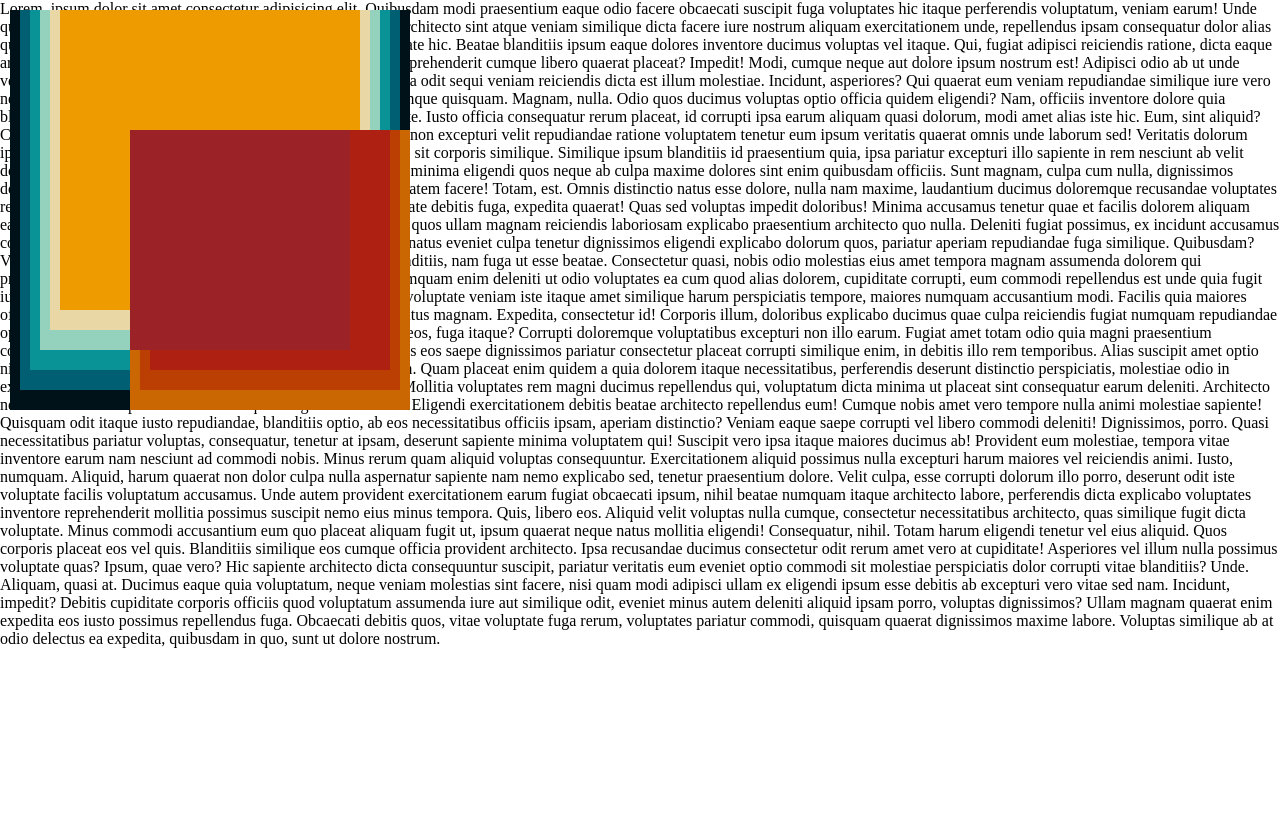
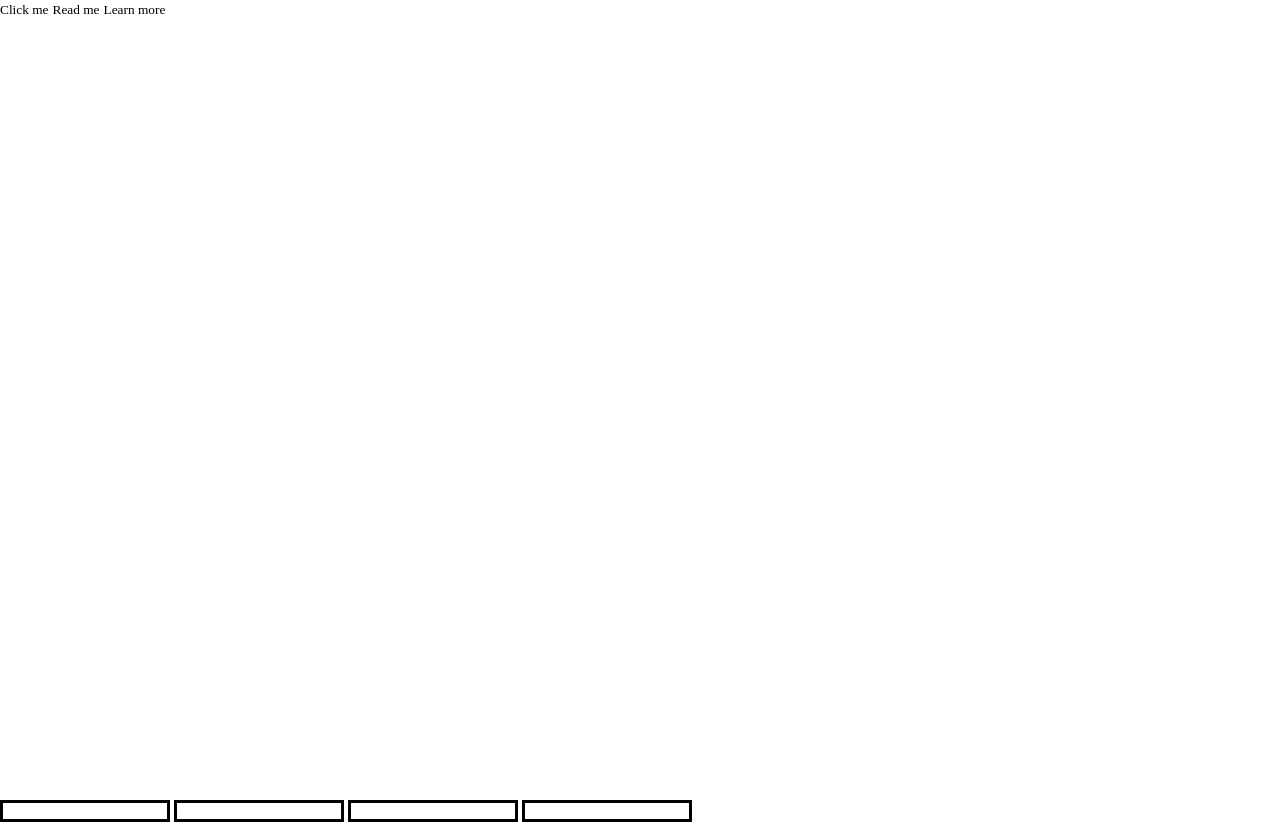
Before and after one commit to kovacsborka/w3-practice, a plain HTML site: page frontend/index.html in a window 1280 px wide. Shown: the top 825 px of the page. Drawn offline with Linux system fonts and the light colour scheme.

Commit message:
practice

```diff
--- a/frontend/index.html
+++ b/frontend/index.html
@@ -8,60 +8,39 @@
 	<link rel="stylesheet" href="style.css">
 </head>
 <body>
-	<p>
-		Lorem, ipsum dolor sit amet consectetur adipisicing elit. Quibusdam modi praesentium eaque odio facere obcaecati suscipit fuga voluptates hic itaque perferendis voluptatum, veniam earum! Unde quaerat ut eveniet. Cupiditate, cumque!
-		Natus velit numquam architecto sint atque veniam similique dicta facere iure nostrum aliquam exercitationem unde, repellendus ipsam consequatur dolor alias quaerat harum nam, sequi ex accusamus ipsa. Deserunt, cupiditate hic.
-		Beatae blanditiis ipsum eaque dolores inventore ducimus voluptas vel itaque. Qui, fugiat adipisci reiciendis ratione, dicta eaque architecto dolorum quis, facere aspernatur distinctio. Suscipit reprehenderit cumque libero quaerat placeat? Impedit!
-		Modi, cumque neque aut dolore ipsum nostrum est! Adipisci odio ab ut unde veritatis vitae sed sunt velit, debitis consectetur, provident officia odit sequi veniam reiciendis dicta est illum molestiae.
-		Incidunt, asperiores? Qui quaerat eum veniam repudiandae similique iure vero nemo velit harum laborum quam, repellendus quidem, quia, cumque quisquam. Magnam, nulla. Odio quos ducimus voluptas optio officia quidem eligendi?
-		Nam, officiis inventore dolore quia blanditiis beatae aliquam expedita ipsa optio quisquam cupiditate. Iusto officia consequatur rerum placeat, id corrupti ipsa earum aliquam quasi dolorum, modi amet alias iste hic.
-		Eum, sint aliquid? Consequatur, labore ipsam, magnam provident odio atque enim non excepturi velit repudiandae ratione voluptatem tenetur eum ipsum veritatis quaerat omnis unde laborum sed! Veritatis dolorum ipsam libero?
-		Ipsam, adipisci eveniet. Perferendis quo eos atque sit corporis similique. Similique ipsum blanditiis id praesentium quia, ipsa pariatur excepturi illo sapiente in rem nesciunt ab velit dolores enim saepe vitae.
-		Odio, quidem delectus? Ex excepturi, minima eligendi quos neque ab culpa maxime dolores sint enim quibusdam officiis. Sunt magnam, culpa cum nulla, dignissimos dolore, eaque ab quia similique tempora sapiente.
-		Ipsam, voluptatem facere! Totam, est. Omnis distinctio natus esse dolore, nulla nam maxime, laudantium ducimus doloremque recusandae voluptates repellat praesentium cumque? Eos mollitia modi suscipit voluptate debitis fuga, expedita quaerat!
-		Quas sed voluptas impedit doloribus! Minima accusamus tenetur quae et facilis dolorem aliquam eaque, recusandae adipisci inventore autem pariatur laudantium quos ullam magnam reiciendis laboriosam explicabo praesentium architecto quo nulla.
-		Deleniti fugiat possimus, ex incidunt accusamus consequuntur aut? At consequatur sapiente eos quae nulla vitae natus eveniet culpa tenetur dignissimos eligendi explicabo dolorum quos, pariatur aperiam repudiandae fuga similique. Quibusdam?
-		Velit id voluptas temporibus perspiciatis cum quam dolores blanditiis, nam fuga ut esse beatae. Consectetur quasi, nobis odio molestias eius amet tempora magnam assumenda dolorem qui praesentium dolorum error ipsum?
-		Veritatis, nisi reiciendis! Numquam enim deleniti ut odio voluptates ea cum quod alias dolorem, cupiditate corrupti, eum commodi repellendus est unde quia fugit iure quasi, omnis eaque ullam voluptatibus harum.
-		Voluptatum voluptate veniam iste itaque amet similique harum perspiciatis tempore, maiores numquam accusantium modi. Facilis quia maiores officiis autem ipsam esse cupiditate enim laborum quisquam, natus magnam. Expedita, consectetur id!
-		Corporis illum, doloribus explicabo ducimus quae culpa reiciendis fugiat numquam repudiandae optio quas atque magnam accusamus non ratione alias veritatis eos, fuga itaque? Corrupti doloremque voluptatibus excepturi non illo earum.
-		Fugiat amet totam odio quia magni praesentium consequuntur. Et a iure quasi ullam doloremque voluptatem quos eos saepe dignissimos pariatur consectetur placeat corrupti similique enim, in debitis illo rem temporibus.
-		Alias suscipit amet optio nisi officia quasi laboriosam sapiente quos delectus accusantium. Quam placeat enim quidem a quia dolorem itaque necessitatibus, perferendis deserunt distinctio perspiciatis, molestiae odio in explicabo similique?
-		Accusamus voluptate ipsum expedita sit. Mollitia voluptates rem magni ducimus repellendus qui, voluptatum dicta minima ut placeat sint consequatur earum deleniti. Architecto nesciunt laborum sapiente est nostrum quasi fugiat laudantium?
-		Eligendi exercitationem debitis beatae architecto repellendus eum! Cumque nobis amet vero tempore nulla animi molestiae sapiente! Quisquam odit itaque iusto repudiandae, blanditiis optio, ab eos necessitatibus officiis ipsam, aperiam distinctio?
-		Veniam eaque saepe corrupti vel libero commodi deleniti! Dignissimos, porro. Quasi necessitatibus pariatur voluptas, consequatur, tenetur at ipsam, deserunt sapiente minima voluptatem qui! Suscipit vero ipsa itaque maiores ducimus ab!
-		Provident eum molestiae, tempora vitae inventore earum nam nesciunt ad commodi nobis. Minus rerum quam aliquid voluptas consequuntur. Exercitationem aliquid possimus nulla excepturi harum maiores vel reiciendis animi. Iusto, numquam.
-		Aliquid, harum quaerat non dolor culpa nulla aspernatur sapiente nam nemo explicabo sed, tenetur praesentium dolore. Velit culpa, esse corrupti dolorum illo porro, deserunt odit iste voluptate facilis voluptatum accusamus.
-		Unde autem provident exercitationem earum fugiat obcaecati ipsum, nihil beatae numquam itaque architecto labore, perferendis dicta explicabo voluptates inventore reprehenderit mollitia possimus suscipit nemo eius minus tempora. Quis, libero eos.
-		Aliquid velit voluptas nulla cumque, consectetur necessitatibus architecto, quas similique fugit dicta voluptate. Minus commodi accusantium eum quo placeat aliquam fugit ut, ipsum quaerat neque natus mollitia eligendi! Consequatur, nihil.
-		Totam harum eligendi tenetur vel eius aliquid. Quos corporis placeat eos vel quis. Blanditiis similique eos cumque officia provident architecto. Ipsa recusandae ducimus consectetur odit rerum amet vero at cupiditate!
-		Asperiores vel illum nulla possimus voluptate quas? Ipsum, quae vero? Hic sapiente architecto dicta consequuntur suscipit, pariatur veritatis eum eveniet optio commodi sit molestiae perspiciatis dolor corrupti vitae blanditiis? Unde.
-		Aliquam, quasi at. Ducimus eaque quia voluptatum, neque veniam molestias sint facere, nisi quam modi adipisci ullam ex eligendi ipsum esse debitis ab excepturi vero vitae sed nam. Incidunt, impedit?
-		Debitis cupiditate corporis officiis quod voluptatum assumenda iure aut similique odit, eveniet minus autem deleniti aliquid ipsam porro, voluptas dignissimos? Ullam magnam quaerat enim expedita eos iusto possimus repellendus fuga.
-		Obcaecati debitis quos, vitae voluptate fuga rerum, voluptates pariatur commodi, quisquam quaerat dignissimos maxime labore. Voluptas similique ab at odio delectus ea expedita, quibusdam in quo, sunt ut dolore nostrum.
-	</p>
-	<div id="cube1">
-		<div id="cube2">
-			<div id="cube3">
-				<div id="cube4">
-					<div id="cube5">
-						<div id="cube6">
-							<div id="cube7">
-								<div	 id="cube8">
-									<div id="cube9">
-										<div id="cube10"></div>
-									</div>
-								</dive>
-							</div>
-						</div>
-					</div>
-				</div>
-			</div>
-		</div>
-	</div>
-	<section><button>click me</button></section>
-	<section><button>click me</button></section>
-	<section><button>click me</button></section>
+	<section>
+		<button>Click me</button>
+		<button>Read me</button>
+		<button>Learn more</button>
+	</section>
+	<section>
+		<form action="">
+			<input class="input" type="text" name="" id="">
+			<input class="input" type="text" name="" id="">
+			<input class="input" type="text" name="" id="">
+			<input class="input" type="text" name="" id="">
+		</form>
+	</section>
+	<section class="background-holder">
+		<p>Lorem ipsum, dolor sit amet consectetur adipisicing elit. Repellat accusantium, asperiores impedit provident quam itaque laboriosam corporis aliquid, rerum quibusdam pariatur! Sapiente, eligendi. Totam odio dolore veritatis alias impedit ad!
+		Similique provident laboriosam rerum, facilis totam iste ducimus voluptatibus veniam cum! Consectetur id laboriosam labore incidunt perspiciatis iusto nobis neque cupiditate, ratione quidem, ex assumenda! Eaque amet nesciunt nisi delectus.
+		Nesciunt numquam voluptas maxime dolor quibusdam. Fugiat enim corrupti omnis voluptas eius ipsam et. Debitis, consectetur dignissimos? Beatae ducimus cumque, dolores maiores eum laudantium porro ut amet corrupti at quasi?
+		Quam, veniam corrupti a voluptatibus minus dolore animi amet deleniti odio voluptates repudiandae repellendus aliquid illum repellat deserunt tempore consequatur blanditiis mollitia reprehenderit doloribus numquam minima officiis. Veritatis, nostrum aliquid.
+		Dolorem a asperiores, libero eaque magnam quia fuga nesciunt nostrum sunt architecto sapiente iste quaerat modi veritatis. Cupiditate, minima! Suscipit, sequi dicta totam ratione at cum tempore dolor labore quasi?
+		Explicabo itaque delectus asperiores possimus omnis soluta, quo animi expedita reiciendis, placeat atque maiores culpa corrupti tempora repellendus pariatur facilis quaerat accusantium voluptates iste minus. Saepe eius obcaecati id fugiat.
+		Odio, ut sapiente? Expedita quae animi fugit numquam, odio assumenda ullam iure accusamus, ipsam ea rerum praesentium sunt veritatis cupiditate. Vero animi consequatur veniam, facere sint voluptatum fuga corporis harum.
+		Rem maxime, labore dolor facilis voluptatem temporibus vel. Eum modi esse est, fugiat sed, totam quas debitis officia repellat magni tempore quibusdam libero deleniti. Non doloribus porro at minima accusamus?
+		Officia fugiat nam, expedita, excepturi sit quidem, quod amet minus omnis aut explicabo eveniet esse cumque maiores alias sunt odit debitis corrupti quo in distinctio? Dolorem incidunt enim nulla culpa!
+		Eum dicta vitae, repellat ad architecto sed quibusdam ipsum maxime animi quasi ea, tenetur error voluptatum! Maxime dolorum quis atque dicta similique iure a non quidem, impedit culpa, neque aliquid?</p>
+	</section>
+	<section class="image-holder">
+		<img src="bringa.jpg" alt="">
+		<p>Lorem ipsum dolor sit amet consectetur, adipisicing elit. Voluptates quam neque voluptatibus nesciunt voluptatum consequuntur nulla suscipit iure ducimus, perferendis numquam labore possimus, cum quidem iste rem impedit ea ad.
+		Reprehenderit illum voluptatum mollitia ad impedit! Dolore facilis porro doloremque voluptatum, quis architecto eaque earum ab deserunt inventore aliquam, temporibus qui eveniet fugit iusto delectus adipisci est labore quae itaque.
+		Recusandae perferendis aperiam corporis illum amet, harum, ducimus placeat eos repellendus libero, sint nam ipsam soluta eligendi tempora similique facere adipisci architecto vel minima ea nesciunt natus exercitationem. Fuga, et.
+		Sint rerum dignissimos ratione vel exercitationem, accusantium ducimus ullam harum dicta illo nemo mollitia ut accusamus! Officia tempora, aliquid facere vero laudantium modi ad obcaecati reprehenderit a aut! Ab, rem.
+		Amet earum reiciendis dicta maiores expedita. Sequi, dolorum eaque ipsa quas eveniet, repellendus excepturi fuga esse aspernatur pariatur eligendi fugiat commodi labore sunt recusandae maiores provident tempore ut molestias necessitatibus.</p>
+	</section>
 
 </body>
 </html>
--- a/frontend/style.css
+++ b/frontend/style.css
@@ -35,91 +35,27 @@ border-radius: 0;
 
 /* ------------------- CSS reset end ------------------------ */
 
-div {
-    margin: auto;
+section {
+    min-height: 100vh;
 }
 
-#cube1 {
-    position: absolute;
-    top: 10px;
-    left: 10px;
-    width: 400px;
-    height: 400px;
-    background-color: #001219;
+.input  {
+    border: solid 3px black
 }
 
-#cube2 {
-    width: 380px;
-    height: 380px;
-    background-color: #005f73;
+section.image-holder img{
+    display: block;
+    width: 100%;
+    height: 100vh;
+    object-fit: cover;
 }
 
-#cube3 {
-    width: 360px;
-    height: 360px;
-    background-color: #0a9396;
+section.background-holder {
+    padding: 20px;
+    background-clip: content-box;
+    background-image: url("bringa.jpg");
+    background-size: 200px auto;
+    background-position: center center;
+    background-repeat: no-repeat;
+    background-color: black;
 }
-
-#cube4 {
-    width: 340px;
-    height: 340px;
-    background-color: #94d2bd;
-}
-
-#cube5 {
-    width: 320px;
-    height: 320px;
-    background-color: #e9d8a6;
-}
-
-#cube6 {
-    width: 300px;
-    height: 300px;
-    background-color: #ee9b00;
-}
-
-#cube7 {
-    position: absolute;
-    right: 0;
-    bottom: 0;
-    width: 280px;
-    height: 280px;
-    background-color: #ca6702;
-}
-
-#cube8 {
-    width: 260px;
-    height: 260px;
-    background-color: #bb3e03;
-}
-
-#cube9 {
-    width: 240px;
-    height: 240px;
-    background-color: #ae2012;
-}
-
-#cube10 {
-    position: absolute;
-    top: 0;
-    left: 0;
-    width: 220px;
-    height: 220px;
-    background-color: #9b2226;
-}
-
-section {
-    position: relative;
-    width: 100%;
-    height: 100vh;
-    border-bottom: 1px solid #0a9396;
-}
-
-section button {
-    position: absolute;
-    right: 30px;
-    bottom: 30px;
-    width: 200px;
-    height: 60px;
-    background-color: #e9d8a6;
-}
```
Also changed, not shown: frontend/bringa.jpg (added).
